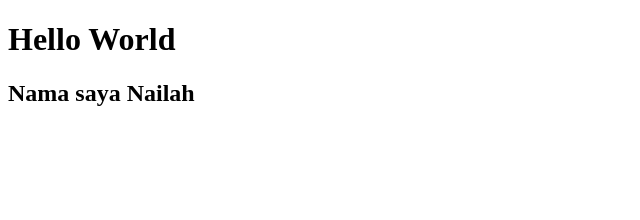
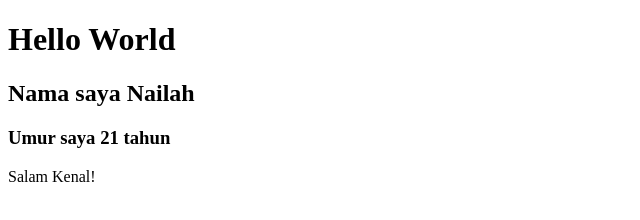
Before and after one commit to nafauzah-draft/project_il, a plain HTML site: page index.html in a window 1280 px wide. Shown: the whole page, without its empty margins (0-640 px from the left). Drawn offline with Linux system fonts and the light colour scheme.

Commit message:
Adding description on html

```diff
--- a/index.html
+++ b/index.html
@@ -8,5 +8,7 @@
 <body>
     <h1>Hello World</h1>
     <h2>Nama saya Nailah</h2>
+    <h3>Umur saya 21 tahun</h3>
+    <p>Salam Kenal!</p>
 </body>
 </html>
```
